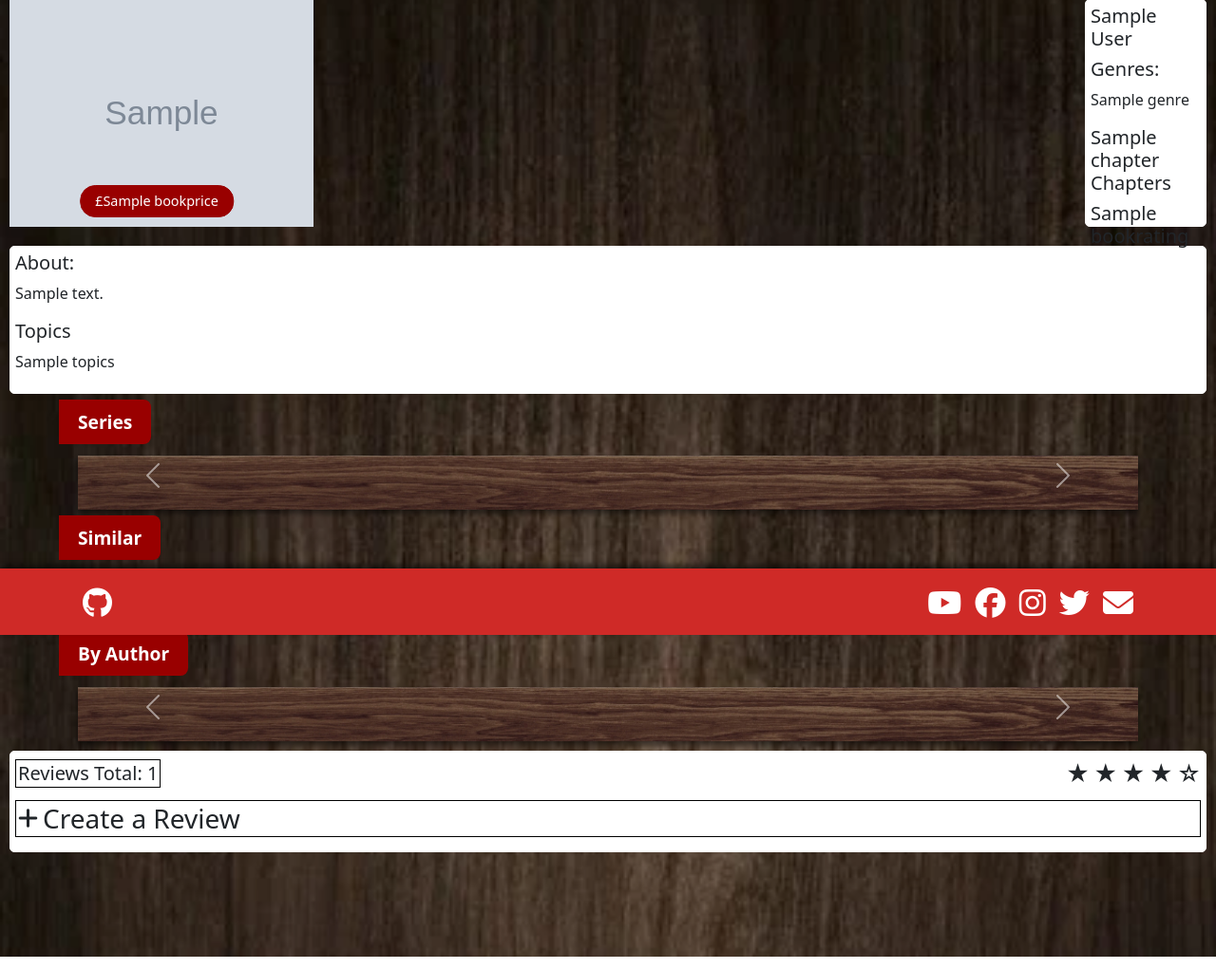
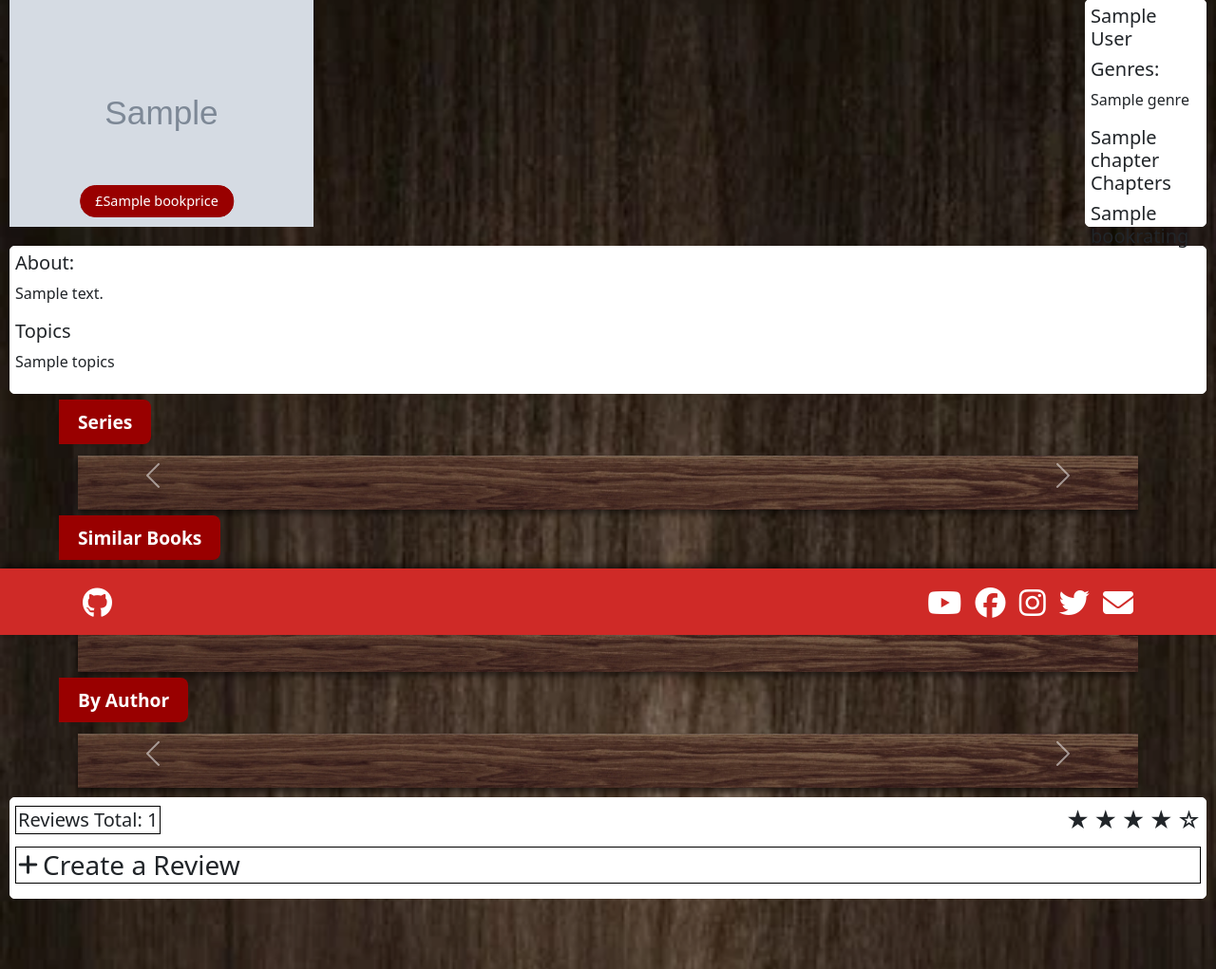
Before and after one commit to MeganOtton/BookNook, a Django app: template Store/templates/store/bookpage.html in a window 1280 px wide. Shown: the part 131-1152 px from the top of the page at 95% size. Run offline with Django 3.2, Linux system fonts and the light colour scheme; the template is opened without the code that fills it: most values are stand-ins (such as "Sample title", 1, 10 or a date in 2020); grey boxes marked "Sample" are stand-in pictures; parts of the project's set-up code (start-up, migrations or seed data) failed here and were passed over; some libraries are stand-ins or nearby versions.

Commit message:
[HTML, PY] Book Page Similar ADD

```diff
--- a/Store/templates/store/bookpage.html
+++ b/Store/templates/store/bookpage.html
@@ -134,29 +134,26 @@
     </div>
 </div>
 
-<!-- Similar NOT COMPLETE -->
-<div class="container mt-5 shelf-container-nonfiction">
-
+<!-- Similar Books -->
+<div class="container mt-5 shelf-container-similar">
     <div class="shelf-title-wrapper">
-        <span class="shelf-title">Similar</span>
+        <span class="shelf-title">Similar Books</span>
     </div>
 
-    <div id="nonFictionCarousel" class="carousel slide">
+    <div id="similarBooksCarousel" class="carousel slide">
         <div class="carousel-inner">
-            {% for book in book_list %}
-                {% for genre in book.genre.all %}
-                    {% if genre.name == 'Non-Fiction' %}
+            {% for similar_book in similar_books %}
                 {% if forloop.counter0|divisibleby:3 %}
                     <div class="carousel-item {% if forloop.first %}active{% endif %}">
                         <div class="d-flex justify-content-center">
                 {% endif %}
 
                 <div class="card mx-2 Book">
-                            <a href="{% url 'book_details_list' book.slug %}">
-                                <img src="{{ book.bookcover.url }}" class="card-img-top" alt="{{ book.booktitle }}">
+                    <a href="{% url 'book_details_list' similar_book.slug %}">
+                        <img src="{{ similar_book.bookcover.url }}" class="card-img-top" alt="{{ similar_book.booktitle }}">
                     </a>
                     <div class="card-body book-title-index">
-                                <h5 class="card-title">{{ book.booktitle }}</h5>
+                        <h5 class="card-title">{{ similar_book.booktitle }}</h5>
                     </div>
                 </div>
 
@@ -164,18 +161,20 @@
                         </div> <!-- .d-flex -->
                     </div> <!-- .carousel-item -->
                 {% endif %}
-                    {% endif %}
-                {% endfor %}
+            {% empty %}
+                <p>No similar books found.</p>
             {% endfor %}
         </div>
+        {% if similar_books|length > 3 %}
             <!-- Carousel Controls -->
-        <button class="carousel-control-prev" type="button" data-bs-target="#nonFictionCarousel" data-bs-slide="prev">
+            <button class="carousel-control-prev" type="button" data-bs-target="#similarBooksCarousel" data-bs-slide="prev">
                 <span class="carousel-control-prev-icon" aria-hidden="true"></span>
             </button>
 
-        <button class="carousel-control-next" type="button" data-bs-target="#nonFictionCarousel" data-bs-slide="next">
+            <button class="carousel-control-next" type="button" data-bs-target="#similarBooksCarousel" data-bs-slide="next">
                 <span class="carousel-control-next-icon" aria-hidden="true"></span>
             </button>
+        {% endif %}
 
         <img src="{% static 'images/Wood_Shelf.webp' %}" class="wood-shelf" alt="Wood Shelf">
     </div>
--- a/Store/templatetags/custom_filters.py
+++ b/Store/templatetags/custom_filters.py
@@ -1,5 +1,7 @@
 from django import template
 from profile.models import Profile
+from django.db.models import Q
+from Store.models import BookStorePage
 
 register = template.Library()
 
@@ -46,3 +48,18 @@
         return [book for book in books if book.id not in user_purchased_books]
     except Profile.DoesNotExist:
         return books  # Return all books if the user doesn't have a profile
+
+@register.filter
+def filter_by_genres_and_topics(books, current_book):
+    # If books is a string (book_list), get all books
+    if isinstance(books, str):
+        books = BookStorePage.objects.all()
+
+    genres = current_book.genre.all()
+    topics = current_book.topics.all()
+
+    similar_books = books.filter(
+        Q(genre__in=genres) | Q(topics__in=topics)
+    ).distinct().exclude(id=current_book.id)
+
+    return similar_books
```
Also changed, not shown: Store/views.py (+25 -9 lines). Lines whose indentation alone changed are shown as unchanged.
